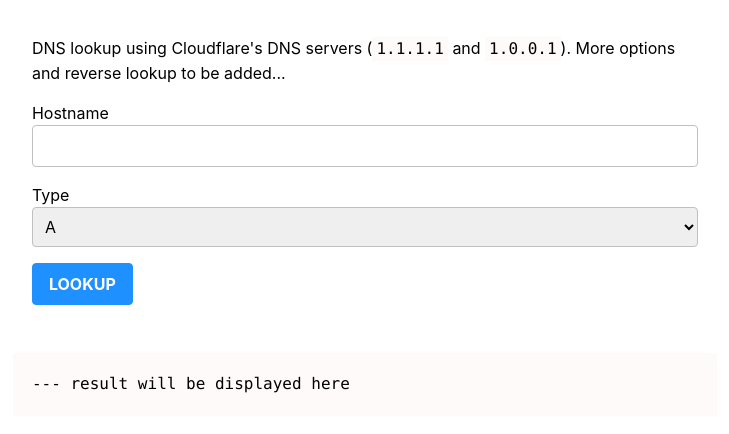
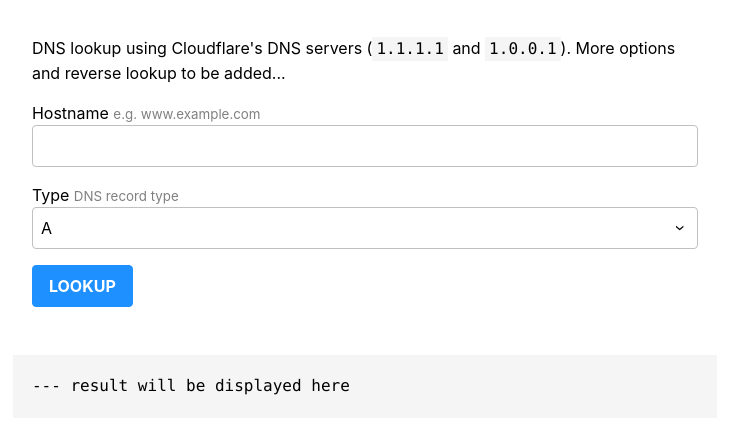
Before and after one commit to smonn/dns-tool, a React (Create React App) app: page / in a window 1280 px wide. Shown: the top 434 px of the page, without its empty margins (275-1004 px from the left). Built offline with nearby package versions, Linux system fonts and the light colour scheme.

Commit message:
improve styling of select, fix text input type

```diff
--- a/src/App.tsx
+++ b/src/App.tsx
@@ -1,4 +1,18 @@
 import React, { useState, useMemo, FormEvent, ChangeEvent } from 'react';
+import Select from './components/Select';
+
+const typeOptions = [
+  'A',
+  'AAAA',
+  'CNAME',
+  'MX',
+  'NAPTR',
+  'NS',
+  'PTR',
+  'SOA',
+  'SRV',
+  'TXT',
+];
 
 function App() {
   const [hostname, setHostname] = useState('');
@@ -41,22 +55,17 @@ function App() {
     <div>
       <p>DNS lookup using Cloudflare's DNS servers (<code>1.1.1.1</code> and <code>1.0.0.1</code>). More options and reverse lookup to be added...</p>
       <form onSubmit={handleSubmit}>
-        <label htmlFor="hostname">Hostname</label>
-        <input disabled={submitting} id="hostname" name="hostname" type="url" required value={hostname} onChange={handleChange} />
-        <label htmlFor="type">Type</label>
-        <select id="type" name="type" value={type} onChange={handleChange}>
-          <option>A</option>
-          <option>AAAA</option>
-          <option>CNAME</option>
-          <option>MX</option>
-          <option>NAPTR</option>
-          <option>NS</option>
-          <option>PTR</option>
-          <option>SOA</option>
-          <option>SRV</option>
-          <option>TXT</option>
-        </select>
-        <button disabled={submitting} type="submit">Lookup</button>
+        <div>
+          <label htmlFor="hostname">Hostname <small>e.g. www.example.com</small></label>
+          <input autoCapitalize="none" autoCorrect="off" disabled={submitting} id="hostname" name="hostname" type="text" pattern="^(([a-zA-Z0-9]|[a-zA-Z0-9][a-zA-Z0-9\-]*[a-zA-Z0-9])\.)*([A-Za-z0-9]|[A-Za-z0-9][A-Za-z0-9\-]*[A-Za-z0-9])$" required value={hostname} onChange={handleChange} />
+        </div>
+        <div>
+          <label htmlFor="type">Type <small>DNS record type</small></label>
+          <Select options={typeOptions} value={type} onChange={handleChange} id="type" name="type" />
+        </div>
+        <div>
+          <button disabled={submitting} type="submit">Lookup</button>
+        </div>
       </form>
       <pre>{result ? JSON.stringify(result, null, 2) : '--- result will be displayed here'}</pre>
     </div>
--- /dev/null
+++ b/src/components/Select.css
@@ -0,0 +1,57 @@
+.Select {
+  position: relative;
+  z-index: 10;
+  width: 100%;
+  border: 0;
+  opacity: 0;
+  height: calc(2.5rem + 2px);
+  margin-bottom: 1rem;
+}
+
+.Select-container {
+  position: relative;
+}
+
+.Select-value {
+  display: block;
+  position: absolute;
+  z-index: 1;
+  top: 0;
+  left: 0;
+  width: 100%;
+}
+
+.Select-value > span {
+  display: block;
+  box-shadow: none;
+  border: 1px solid silver;
+  padding: .5rem 3rem .5rem .5rem;
+  border-radius: .25rem;
+  height: calc(2.5rem + 2px);
+}
+
+.Select-arrow {
+  position: absolute;
+  right: 0;
+  top: 0;
+  width: calc(2.5rem + 2px);
+  height: calc(2.5rem + 2px);
+  display: block;
+  transform: rotate(90deg);
+  text-align: center;
+  line-height: calc(2rem + 2px);
+}
+
+.Select-value span span {
+  display: block;
+  overflow: hidden;
+  text-overflow: ellipsis;
+  white-space: nowrap;
+  height: calc(2.5rem + 2px);
+}
+
+.Select:focus + .Select-value > span {
+  border-color: dodgerblue;
+  box-shadow: 0 0 .25rem dodgerblue;
+  outline: none;
+}
--- /dev/null
+++ b/src/components/Select.tsx
@@ -0,0 +1,28 @@
+import React, { ChangeEvent } from 'react';
+import './Select.css';
+
+export type SelectProps = {
+  options: string[];
+  id?: string;
+  name?: string;
+  value: string;
+  onChange: (event: ChangeEvent<HTMLSelectElement>) => void;
+}
+
+export default function Select({ options, value, ...rest }: SelectProps) {
+  return (
+    <div className="Select-container">
+      <select className="Select" value={value} {...rest}>
+        {options.map(option => (
+          <option>{option}</option>
+        ))}
+      </select>
+      <span className="Select-value" aria-hidden="true">
+        <span>
+          <span>{value}</span>
+        </span>
+      </span>
+      <span className="Select-arrow" aria-hidden="true">&#8250;</span>
+    </div>
+  )
+}
--- a/src/index.css
+++ b/src/index.css
@@ -36,17 +36,27 @@ button {
   line-height: inherit;
 }
 
-input,
-select {
+label small {
+  color: grey;
+}
+
+input {
+  box-shadow: none;
   margin-bottom: 1rem;
   border: 1px solid silver;
   padding: .5rem;
   border-radius: .25rem;
 }
 
-input:focus,
-select:focus {
+input:focus {
   border-color: dodgerblue;
+  box-shadow: 0 0 .25rem dodgerblue;
+  outline: none;
+}
+
+input::-moz-focus-inner,
+button::-moz-focus-inner {
+  border: 0;
 }
 
 button {
@@ -58,11 +68,18 @@ button {
   text-transform: uppercase;
   padding: .5rem 1rem;
   border-radius: .25rem;
+  cursor: pointer;
+}
+
+button:hover,
+button:focus {
+  background-color: royalblue;
+  border-color: royalblue;
 }
 
 pre,
 code {
-  background-color: snow;
+  background-color: whitesmoke;
   font-family: 'Menlo', 'Monaco', 'Consolas', 'Andale Mono', 'Courier New', Courier, monospace;
 }
 
@@ -74,4 +91,5 @@ code {
 pre {
   padding: 2ch;
   margin: 0 -2ch;
+  overflow-x: auto;
 }
--- a/src/lambda/lookup.ts
+++ b/src/lambda/lookup.ts
@@ -1,9 +1,9 @@
 import { Handler, Context, Callback, APIGatewayEvent } from "aws-lambda"
 import { Resolver } from 'dns';
 
-type RRType = 'A' | 'AAAA' | 'ANY' | 'CNAME' | 'MX' | 'NAPTR' | 'NS' | 'PTR' | 'SOA' | 'SRV' | 'TXT';
+export type RRType = 'A' | 'AAAA' | 'ANY' | 'CNAME' | 'MX' | 'NAPTR' | 'NS' | 'PTR' | 'SOA' | 'SRV' | 'TXT';
 
-type LookupRequest = {
+export type LookupRequest = {
   servers: string[];
   hostname: string;
   type: RRType;
```
